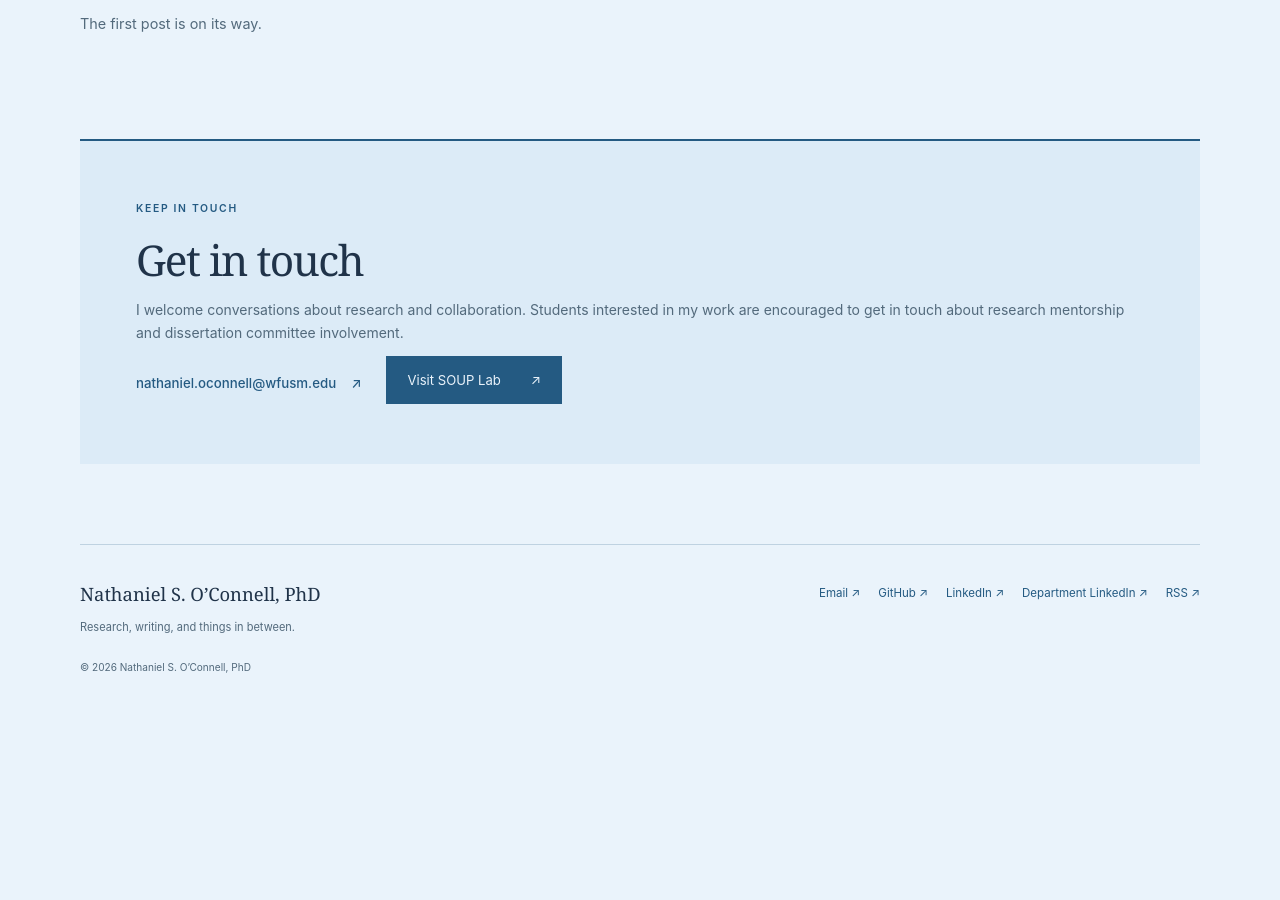
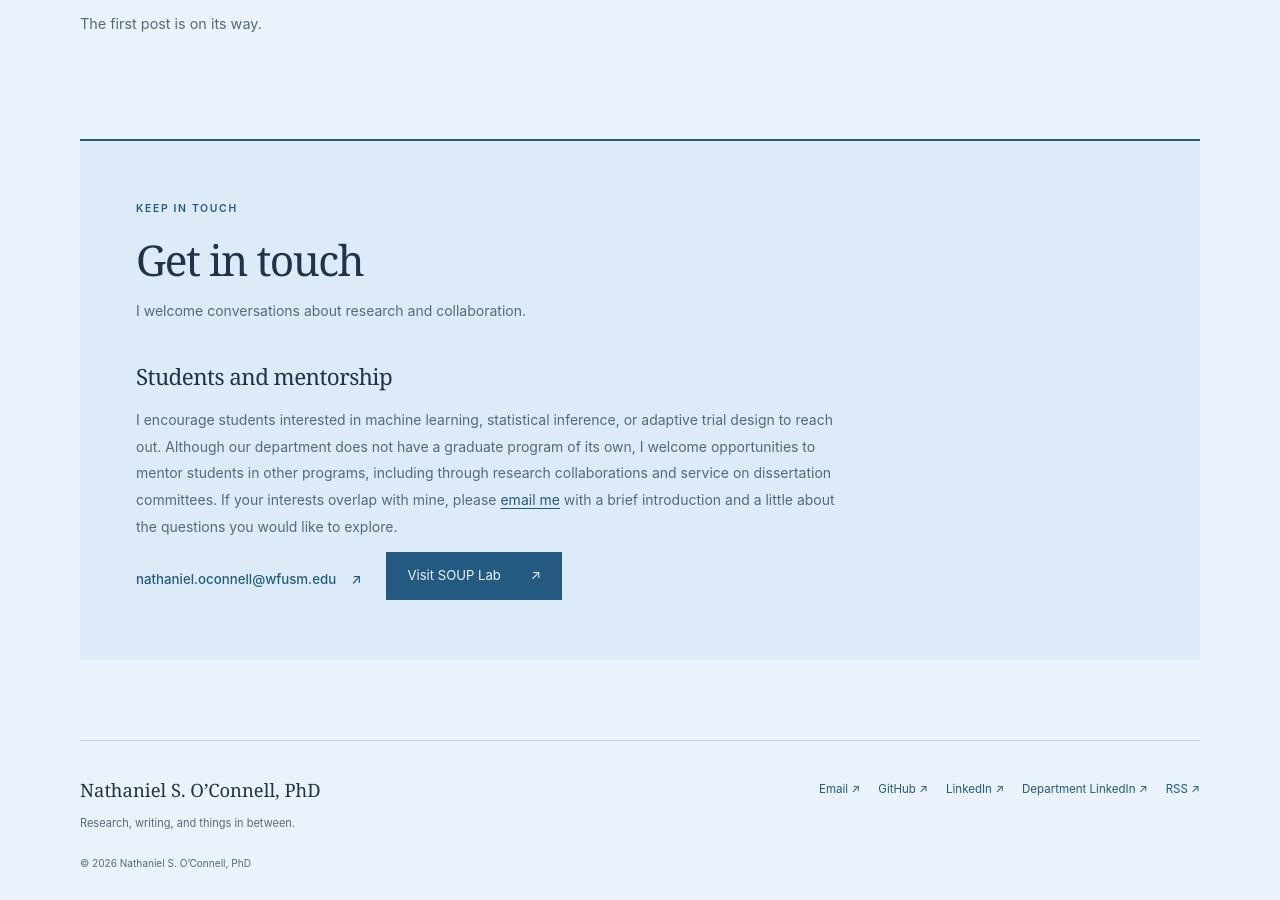
Before and after one commit to NateOConnellPhD/nateoconnell.github.io, a Jekyll site: the page built from index.html, in a window 1280 px wide and 900 px high, scrolled down 2174 px. Built offline with Jekyll 4.4.1, drawn with Linux system fonts in a browser that asks for light colours; before the commit the page ends 2879 px from its top, so only the background shows below that.

Commit message:
Move student outreach to landing page contact section

```diff
--- a/_data/home.yml
+++ b/_data/home.yml
@@ -3,4 +3,9 @@ heading: "Nathaniel O’Connell, PhD"
 research_intro: "My growing focus on methods and theory comes from years of collaborative biomedical research. In developing machine learning and prediction models, I kept running into questions about how much confidence to place in predictions, estimates of model performance, and the variables a model selects. I often couldn’t find satisfactory answers, particularly ones that helped me make decisions in practice. Those questions stayed with me, and much of my current research is an effort to answer them. Going forward, I plan to spend more of my time on this work."
 blog_intro: "Technical posts and things I explore just for fun."
 contact_heading: "Get in touch"
-contact_text: "I welcome conversations about research and collaboration. Students interested in my work are encouraged to get in touch about research mentorship and dissertation committee involvement."
+contact_text: |
+  I welcome conversations about research and collaboration.
+
+  ### Students and mentorship
+
+  I encourage students interested in machine learning, statistical inference, or adaptive trial design to reach out. Although our department does not have a graduate program of its own, I welcome opportunities to mentor students in other programs, including through research collaborations and service on dissertation committees. If your interests overlap with mine, please [email me](mailto:nathaniel.oconnell@wfusm.edu) with a brief introduction and a little about the questions you would like to explore.
--- a/index.html
+++ b/index.html
@@ -22,7 +22,8 @@ description: "Nathaniel O’Connell’s research in machine learning, statistica
     {% for post in site.posts limit: 3 %}{% include post-row.html item=post %}{% else %}<p class="empty-state">The first post is on its way.</p>{% endfor %}
   </section>
   <section class="contact-section">
-    <p class="eyebrow">Keep in touch</p><h2>{{ site.data.home.contact_heading | escape }}</h2><p>{{ site.data.home.contact_text | escape }}</p>
+    <p class="eyebrow">Keep in touch</p><h2>{{ site.data.home.contact_heading | escape }}</h2>
+    {% assign contact_html = site.data.home.contact_text | markdownify %}<div class="prose">{% include content.html body=contact_html %}</div>
     <div class="resource-links">
       {% if site.data.profile.email and site.data.profile.email != empty %}<a class="text-link" href="mailto:{{ site.data.profile.email | escape }}">{{ site.data.profile.email | escape }} <span aria-hidden="true">↗</span></a>{% else %}<p class="small-note">[Your contact email]</p>{% endif %}
       <a class="button" href="https://www.souplabstats.com/">Visit SOUP Lab <span aria-hidden="true">↗</span></a>
```
Also changed, not shown: _pages/about.md (+0 -4 lines), .pages.yml.
